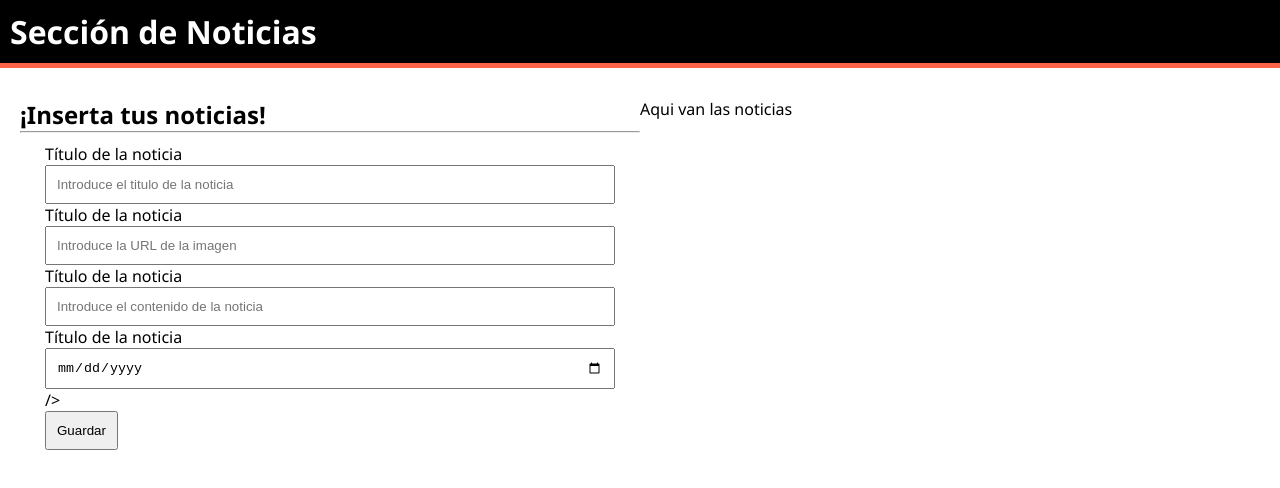
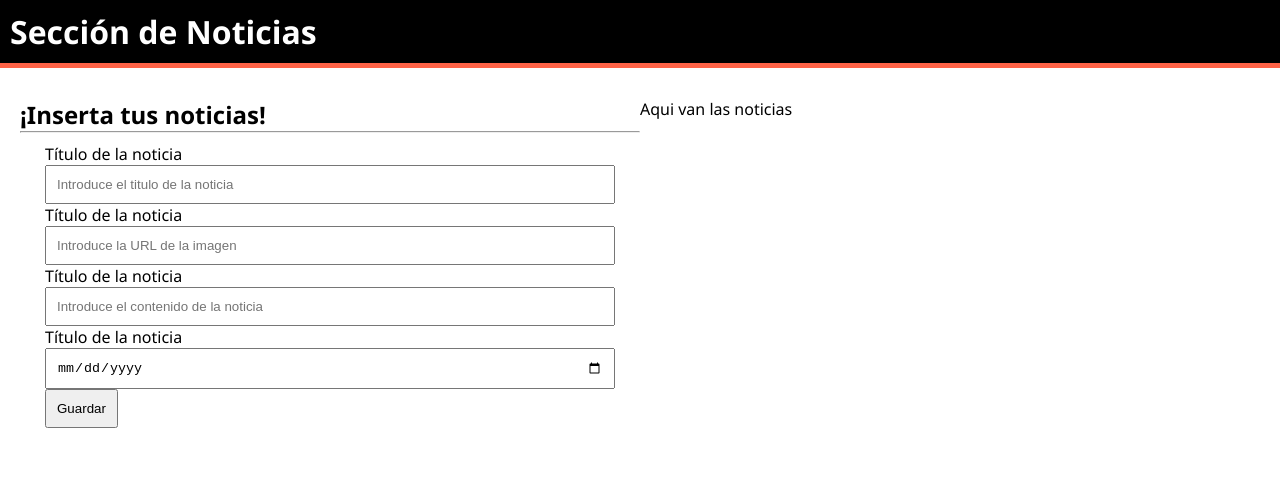
Before and after one commit to Pabloalvarezpanes/blog, an Angular app: page / in a window 1280 px wide. Shown: the top 488 px of the page. Built offline with nearby package versions, Linux system fonts and the light colour scheme.

Commit message:
Terminar el modelaje de HTML del formulario

```diff
--- a/src/app/components/notice-form/notice-form.component.html
+++ b/src/app/components/notice-form/notice-form.component.html
@@ -31,6 +31,6 @@
       type="date"
       placeholder="Introduce la fecha de la noticia"
       [(ngModel)]="newNotice.date"/>
-    />  </div>
+    </div>
   <button (click)="getNotice()">Guardar</button>
 </div>
```
